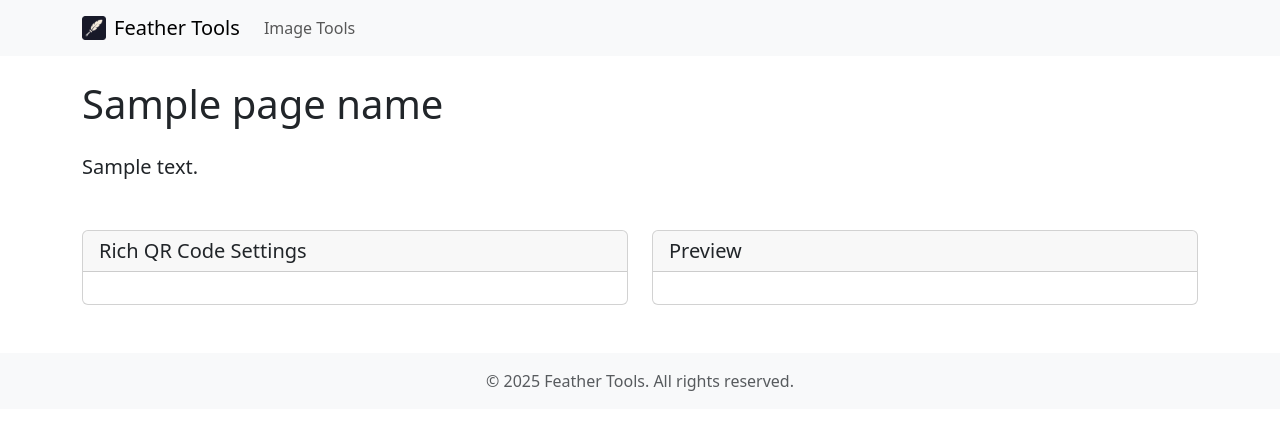
After one commit to greatghoul/feather-tools, a Flask app: template api/templates/tools/rich-qrcode/index.html in a window 1280 px wide. The commit adds this page. Shown: the top 430 px of the page. Run offline with Flask 3, Linux system fonts and the light colour scheme; the template is opened without the code that fills it: most values are stand-ins (such as "Sample title", 1, 10 or a date in 2020).

Commit message:
Add Rich QR Code feature with settings and preview UI

```diff
--- a/api/index.py
+++ b/api/index.py
@@ -14,6 +14,10 @@ app.register_blueprint(api_bp)
 DEFAULT_LOCALE = 'en'
 SETTINGS_DIR = os.path.join(app.root_path, 'settings')
 FLASK_ENV = os.environ.get('FLASK_ENV', 'development')
+if app.debug:
+    print("App is running in debug mode")
+    app.config['USE_RELOADER'] = True
+    print(f"App reloader active: {app.run.__self__.use_reloader if hasattr(app.run.__self__, 'use_reloader') else 'Unknown'}")
 
 Minify(app=app, html=False, js=True, cssless=True)
 
--- /dev/null
+++ b/api/static/rich-qrcode/main.js
@@ -0,0 +1,4 @@
+// Rich QR Code JavaScript
+document.addEventListener('DOMContentLoaded', function() {
+  // Your code will go here
+});
--- /dev/null
+++ b/api/static/rich-qrcode/styles.css
@@ -0,0 +1,20 @@
+/* Rich QR Code styles */
+.qrcode-card-container {
+  display: flex;
+  justify-content: center;
+  box-shadow: 0 2px 5px rgba(0, 0, 0, 0.1);
+  margin: 20px 0;
+}
+
+#qrcode-card {
+  max-width: 100%;
+  height: auto;
+}
+
+/* For mobile devices */
+@media (max-width: 767px) {
+  #qrcode-card {
+    width: 100%;
+    height: auto;
+  }
+}
--- /dev/null
+++ b/api/templates/tools/rich-qrcode/index.html
@@ -0,0 +1,40 @@
+{% extends "layout.html" %}
+{% set url = request.args.get('url', 'https://example.com') %}
+
+{% block head %}
+  <link rel="stylesheet" href="{{ url_for('static', filename='rich-qrcode/styles.css') }}">
+  <script src="https://cdnjs.cloudflare.com/ajax/libs/qrcodejs/1.0.0/qrcode.min.js"></script>
+{% endblock %}
+
+{% block content %}
+<h1 class="mb-4">{{ page_name }}</h1>
+<p class="lead mb-5">{{ page_note }}</p>
+
+<div class="row">
+  <div class="col-lg-6">
+    <div class="card mb-4">
+      <div class="card-header">
+        <h5 class="mb-0">Rich QR Code Settings</h5>
+      </div>
+      <div class="card-body">
+        <!-- Form content will go here -->
+      </div>
+    </div>
+  </div>
+
+  <div class="col-lg-6">
+    <div class="card mb-4">
+      <div class="card-header">
+        <h5 class="mb-0">Preview</h5>
+      </div>
+      <div class="card-body text-center">
+        <!-- Preview content will go here -->
+      </div>
+    </div>
+  </div>
+</div>
+{% endblock %}
+
+{% block scripts %}
+  <script src="{{ url_for('static', filename='rich-qrcode/main.js') }}" type="module"></script>
+{% endblock %}
```
Also changed, not shown: api/settings/en.yml (+8 -0 lines), api/templates/home.html (+9 -0 lines), README.md, vercel.json.
